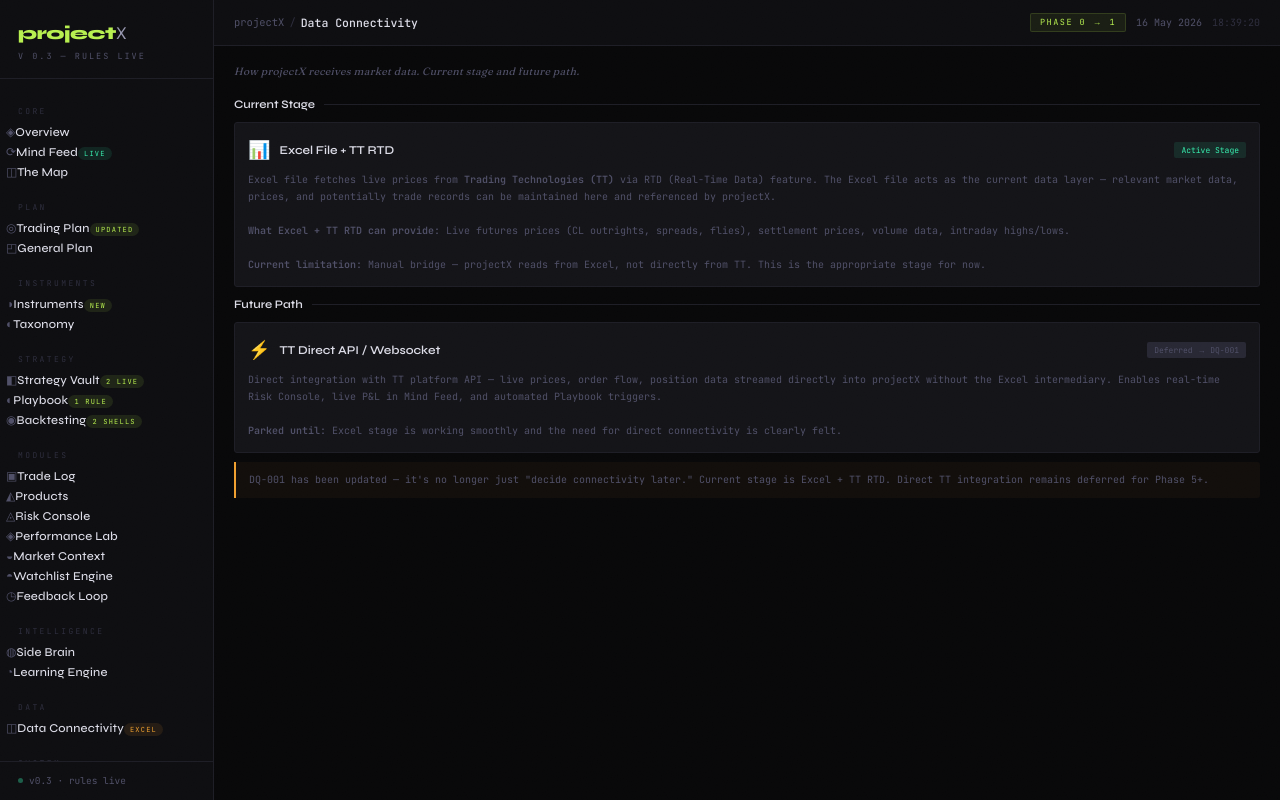
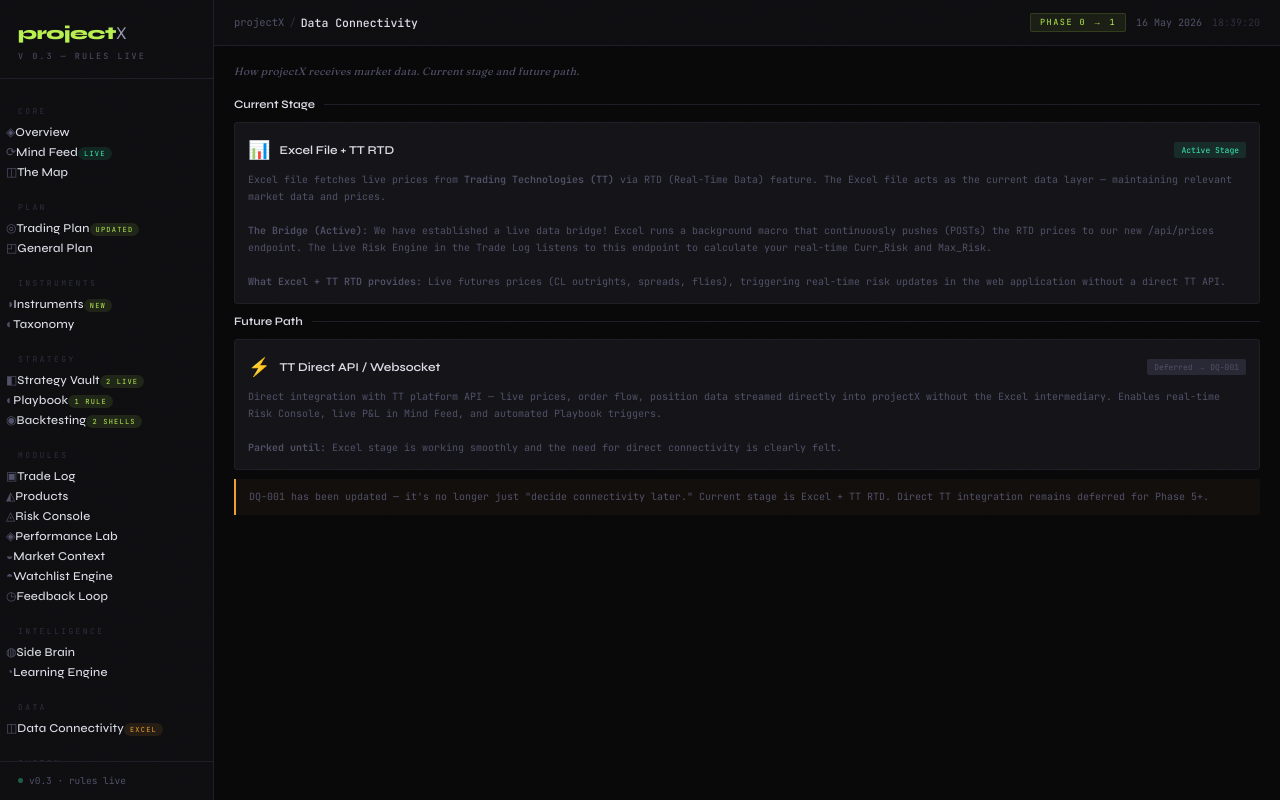
Before and after one commit to itsmywall05-bit/projectx-vercel, a Next.js app: page /data-conn in a window 1280 px wide. Built offline with nearby package versions, Linux system fonts and the light colour scheme.

Commit message:
Fix excel-1

```diff
--- a/src/app/(app)/data-conn/page.tsx
+++ b/src/app/(app)/data-conn/page.tsx
@@ -14,9 +14,9 @@
           <div className="dc-status dc-active">Active Stage</div>
         </div>
         <div className="dc-body">
-          Excel file fetches live prices from <strong>Trading Technologies (TT)</strong> via RTD (Real-Time Data) feature. The Excel file acts as the current data layer — relevant market data, prices, and potentially trade records can be maintained here and referenced by projectX.<br /><br />
-          <strong>What Excel + TT RTD can provide:</strong> Live futures prices (CL outrights, spreads, flies), settlement prices, volume data, intraday highs/lows.<br /><br />
-          <strong>Current limitation:</strong> Manual bridge — projectX reads from Excel, not directly from TT. This is the appropriate stage for now.
+          Excel file fetches live prices from <strong>Trading Technologies (TT)</strong> via RTD (Real-Time Data) feature. The Excel file acts as the current data layer — maintaining relevant market data and prices.<br /><br />
+          <strong>The Bridge (Active):</strong> We have established a live data bridge! Excel runs a background macro that continuously pushes (POSTs) the RTD prices to our new <code>/api/prices</code> endpoint. The Live Risk Engine in the Trade Log listens to this endpoint to calculate your real-time <code>Curr_Risk</code> and <code>Max_Risk</code>.<br /><br />
+          <strong>What Excel + TT RTD provides:</strong> Live futures prices (CL outrights, spreads, flies), triggering real-time risk updates in the web application without a direct TT API.
         </div>
       </div>
 
```
